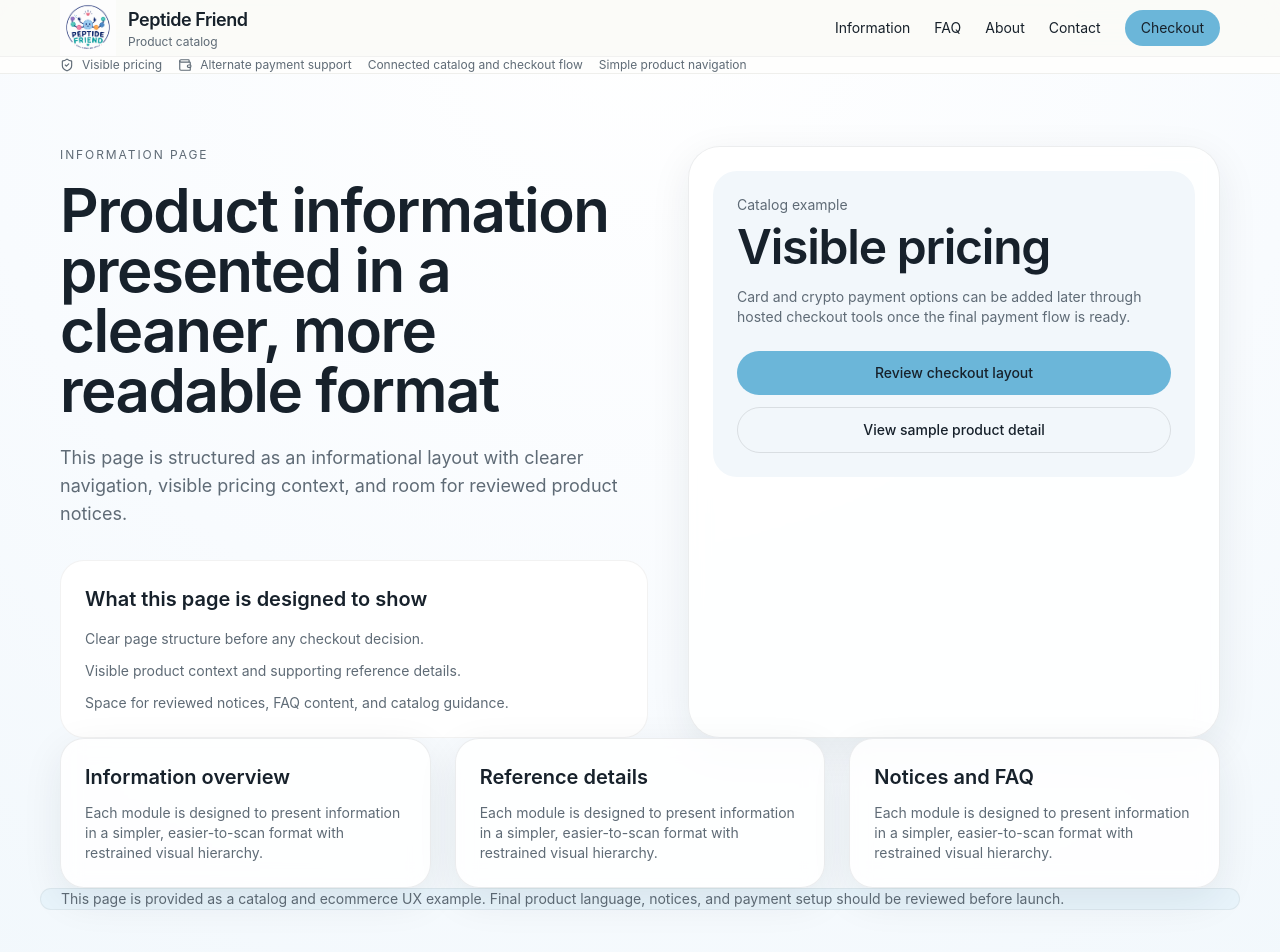
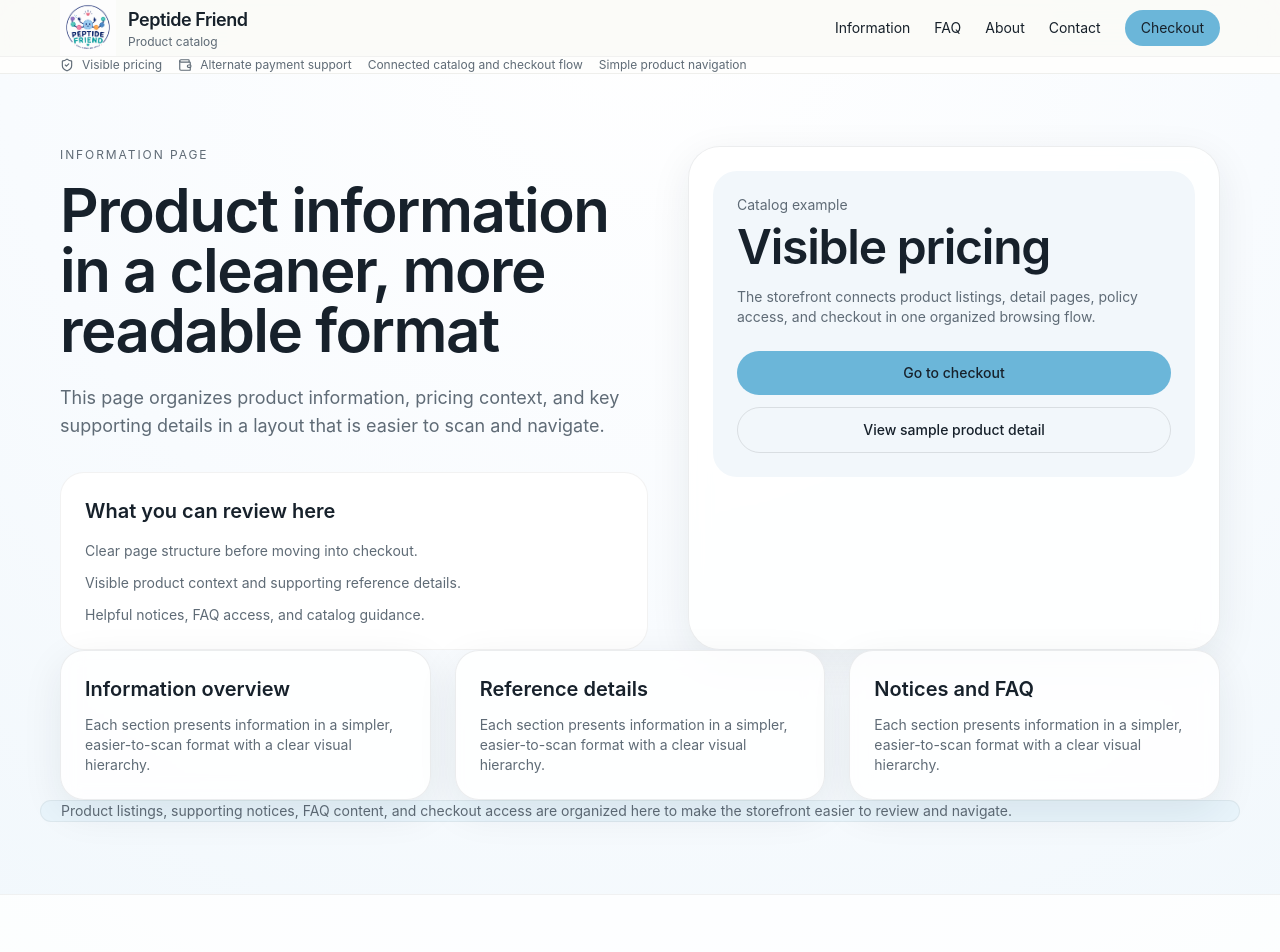
Before and after one commit to lexiefox2000-boop/peptide-wellness-site, a Next.js app: page /information in a window 1280 px wide. Shown: the top 952 px of the page. Built offline with nearby package versions, Linux system fonts and the light colour scheme.

Commit message:
clean information page copy

```diff
--- a/app/information/page.tsx
+++ b/app/information/page.tsx
@@ -7,20 +7,19 @@ export default function LandingPage() {
         <div>
           <div className="eyebrow">Information page</div>
           <h1 className="mt-4 text-4xl font-semibold tracking-tight md:text-6xl">
-            Product information presented in a cleaner, more readable format
+            Product information in a cleaner, more readable format
           </h1>
           <p className="mt-6 max-w-2xl text-lg text-[var(--muted)]">
-            This page is structured as an informational layout with clearer
-            navigation, visible pricing context, and room for reviewed product
-            notices.
+            This page organizes product information, pricing context, and key
+            supporting details in a layout that is easier to scan and navigate.
           </p>
 
           <div className="mt-8 rounded-[1.5rem] border border-black/5 bg-white p-6">
-            <h2 className="text-xl font-semibold">What this page is designed to show</h2>
+            <h2 className="text-xl font-semibold">What you can review here</h2>
             <ul className="mt-4 space-y-3 text-sm text-[var(--muted)]">
-              <li>Clear page structure before any checkout decision.</li>
+              <li>Clear page structure before moving into checkout.</li>
               <li>Visible product context and supporting reference details.</li>
-              <li>Space for reviewed notices, FAQ content, and catalog guidance.</li>
+              <li>Helpful notices, FAQ access, and catalog guidance.</li>
             </ul>
           </div>
         </div>
@@ -32,15 +31,15 @@ export default function LandingPage() {
               Visible pricing
             </div>
             <p className="mt-4 text-sm text-[var(--muted)]">
-              Card and crypto payment options can be added later through hosted
-              checkout tools once the final payment flow is ready.
+              The storefront connects product listings, detail pages, policy
+              access, and checkout in one organized browsing flow.
             </p>
             <div className="mt-6 space-y-3">
               <Link
                 href="/checkout"
                 className="block rounded-full bg-[var(--primary)] px-5 py-3 text-center text-sm font-medium text-[var(--primary-foreground)]"
               >
-                Review checkout layout
+                Go to checkout
               </Link>
               <Link
                 href="/products/tirzepatide-10mg"
@@ -62,17 +61,16 @@ export default function LandingPage() {
           <div key={item} className="card rounded-[1.5rem] p-6">
             <h3 className="text-xl font-semibold">{item}</h3>
             <p className="mt-3 text-sm text-[var(--muted)]">
-              Each module is designed to present information in a simpler,
-              easier-to-scan format with restrained visual hierarchy.
+              Each section presents information in a simpler, easier-to-scan
+              format with a clear visual hierarchy.
             </p>
           </div>
         ))}
       </div>
 
       <div className="container mt-16 rounded-[2rem] border border-black/5 bg-[var(--surface-tint)] p-8 text-sm text-[var(--muted)]">
-        This page is provided as a catalog and ecommerce UX example. Final
-        product language, notices, and payment setup should be reviewed before
-        launch.
+        Product listings, supporting notices, FAQ content, and checkout access
+        are organized here to make the storefront easier to review and navigate.
       </div>
     </div>
   );
```
